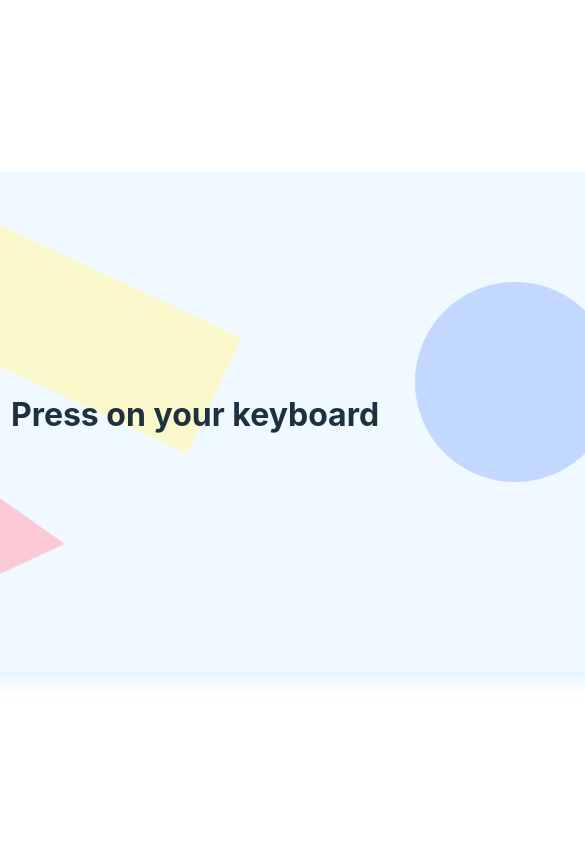
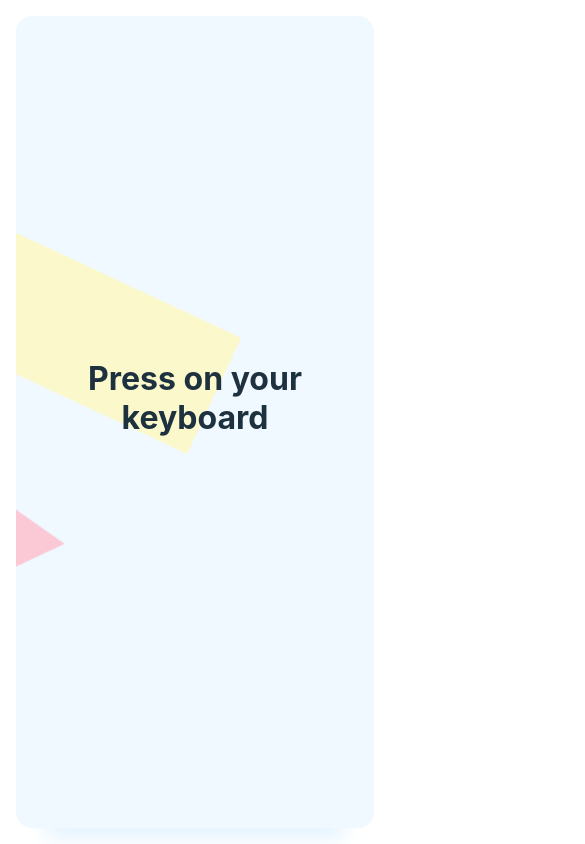
Before and after one commit to LewisAlderman/keypressed, a React (Create React App) app: page / in a window 390 px wide. Shown: the top 844 px of the page, 585 px wide, since content can reach past the window. Built offline with nearby package versions, Linux system fonts and the light colour scheme.

Commit message:
Added some responsive styling

```diff
--- a/src/index.scss
+++ b/src/index.scss
@@ -135,3 +135,23 @@ body {
     }
   }
 }
+
+@media screen and (max-width: 940px) {
+  .App {
+    flex-direction: column;
+    width: calc(100vw - 2rem);
+    height: calc(100vh - 2rem);
+    justify-content: center;
+
+    .col {
+      flex: 0;
+      &-left {
+        height: fit-content;
+        margin-bottom: 2rem;
+        h1 {
+          text-align: center;
+        }
+      }
+    }
+  }
+}
```
